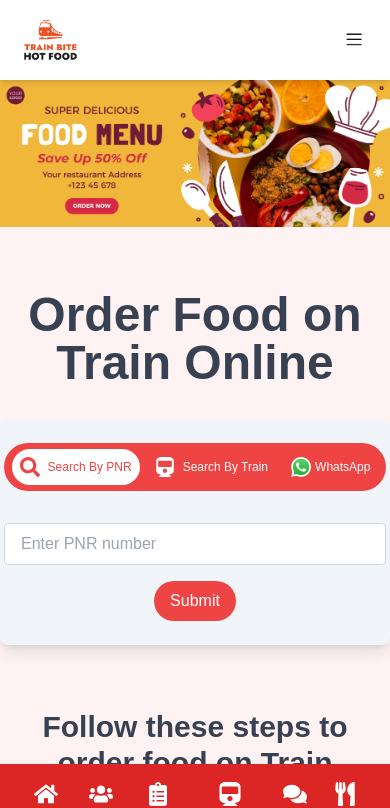
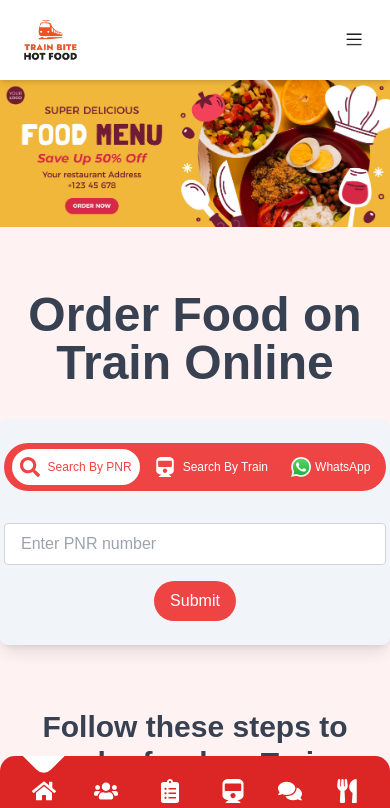
Before and after one commit to Nits-K/TrainBite, a Next.js app: page / in a window 390 px wide. Shown: the top 808 px of the page. Built offline with nearby package versions, Linux system fonts and the light colour scheme; what tailwind-clip-path would draw is missing.

Commit message:
added hover effect

```diff
--- a/src/app/components/Navbar.tsx
+++ b/src/app/components/Navbar.tsx
@@ -1,32 +1,58 @@
 import { FaHome, FaUsers, FaClipboardList, FaComments, FaUtensils, FaTrain } from "react-icons/fa";
+import React, { useEffect } from 'react';
+import "@/app/styles/navbar.css"
+export default function Navbar() {
 
-export default function Navbar() {
+    document.addEventListener("click", (e:any)=>{
+      let el;
+
+      if(e.target.nodeName === "path") {
+        el = e.target.parentElement.parentElement;
+      }
+      else if(e.target.nodeName === "svg" || e.target.nodeName ==="SPAN") {
+
+        el=e.target.parentElement;
+
+      }
+      else if(e.target.nodeName ==="P") {
+        el=e.target;
+      }
+
+
+      if (el && el.classList.length) {
+        if (el.classList.contains("nav-link") && !el.classList.contains("active")) {
+          document.getElementsByClassName("active")[0].classList.remove("active");
+          el.classList.add("active");
+        }
+    }
+  });
+
   return (
-    <nav className="fixed sm:border-r-black sm:border-r sm:space-y-8 sm:flex-col sm:w-20 sm:h-full sm:py-4 sm:top-0 bottom-0 left-0 w-full h-20 bg-red-600 flex items-center p-2 justify-evenly sm:shadow-lg z-10 ">
-      <a href="/" className="text-white flex flex-col items-center transform transition-transform duration-100 hover:scale-125  ">
+    <nav className={`${window.innerWidth <= 640 ? "rect " : ""}fixed sm:border-r-black sm:border-r sm:space-y-8 sm:flex-col sm:w-16 sm:h-full sm:py-4 sm:top-0   bg-red-600 sm:shadow-lg z-10 `}>
+      <p  className="nav-link active text-white flex flex-col items-center transform transition-transform duration-100 hover:scale-125  ">
         <FaHome size={24} />
         <span className="text-xs mt-1">Home</span>
-      </a>
-      <a href="/" className="text-white flex flex-col items-center transform transition-transform duration-300 hover:scale-125">
+      </p>
+      <p className="nav-link text-white flex flex-col items-center transform transition-transform duration-300 hover:scale-125">
         <FaUsers size={24} />
         <span className="text-xs mt-1">Group</span>
-      </a>
-      <a href="/" className="text-white flex flex-col items-center transform transition-transform duration-300 hover:scale-125">
+      </p>
+      <p className="nav-link text-white flex flex-col items-center transform transition-transform duration-300 hover:scale-125">
         <FaClipboardList size={24} />
         <span className="text-xs mt-1">Orders</span>
-      </a>
-      <a href="/" className="text-white flex flex-col items-center transform transition-transform duration-300 hover:scale-125">
+      </p>
+      <p className="nav-link text-white flex flex-col items-center transform transition-transform duration-300 hover:scale-125">
         <FaTrain size={24} />
-        <span className="text-xs mt-1">Train Tools</span>
-      </a>
-      <a href="/" className="text-white flex flex-col items-center transform transition-transform duration-300 hover:scale-125">
+        <span className="text-xs text-center mt-1"> Tools</span>
+      </p>
+      <p className="nav-link text-white flex flex-col items-center transform transition-transform duration-300 hover:scale-125">
         <FaComments size={24} />
         <span className="text-xs mt-1">Chat</span>
-      </a>
-      <a href="/" className="text-white flex flex-col items-center transform transition-transform duration-300 hover:scale-125">
+      </p>
+      <p className="nav-link text-white flex flex-col items-center transform transition-transform duration-300 hover:scale-125">
         <FaUtensils size={24} />
         <span className="text-xs mt-1">Menu</span>
-      </a>
+      </p>
     </nav>
   );
 }
--- /dev/null
+++ b/src/app/styles/navbar.css
@@ -0,0 +1,40 @@
+.rect {
+    position:fixed;
+    bottom: 0;
+    left: 0;
+    width: 100%;
+    height: 80px;
+    border-radius: 15px;
+    overflow: hidden;
+    display: flex;
+    align-items: center;
+    justify-content: space-evenly;
+    padding-top: 10px;
+    margin-bottom: 0.5rem;
+    margin-left: 0;
+  }
+
+  .rect .nav-link {
+    font-size: 1.5rem;
+    font-weight: bolder;
+    color: #fff;
+    position: relative;
+    cursor: pointer;
+  }
+
+  .rect .nav-link::before {
+    position: absolute;
+    content: "";
+    width: 50px;
+    height: 50px;
+    background-color: #fff;
+    top: 0;
+    left: 0;
+    transform: rotate(-45deg) translateX(50px) translateY(-80px);
+    border-bottom-left-radius: 10px;
+    transition: transform 0.2s;
+  }
+
+  .rect .active.nav-link::before {
+    transform: rotate(-45deg) translateX(38.35px) translateY(-50px);
+  }
```
